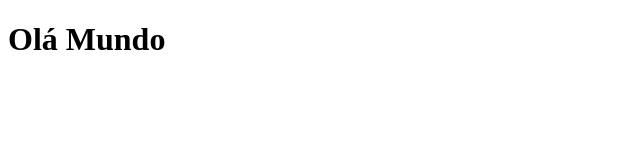
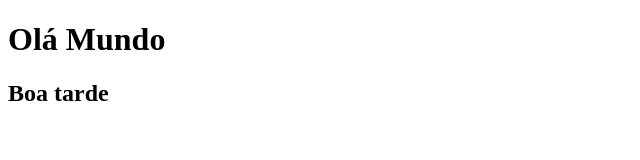
Before and after one commit to DaviOrtolan/curso_git_1, a plain HTML site: page index.html in a window 1280 px wide. Shown: the whole page, without its empty margins (0-640 px from the left). Drawn offline with Linux system fonts and the light colour scheme.

Commit message:
Funcionalidade executada

```diff
--- a/index.html
+++ b/index.html
@@ -7,5 +7,6 @@
 </head>
 <body>
     <h1>Olá Mundo</h1>
+    <h2>Boa tarde</h2>
 </body>
 </html>
```
